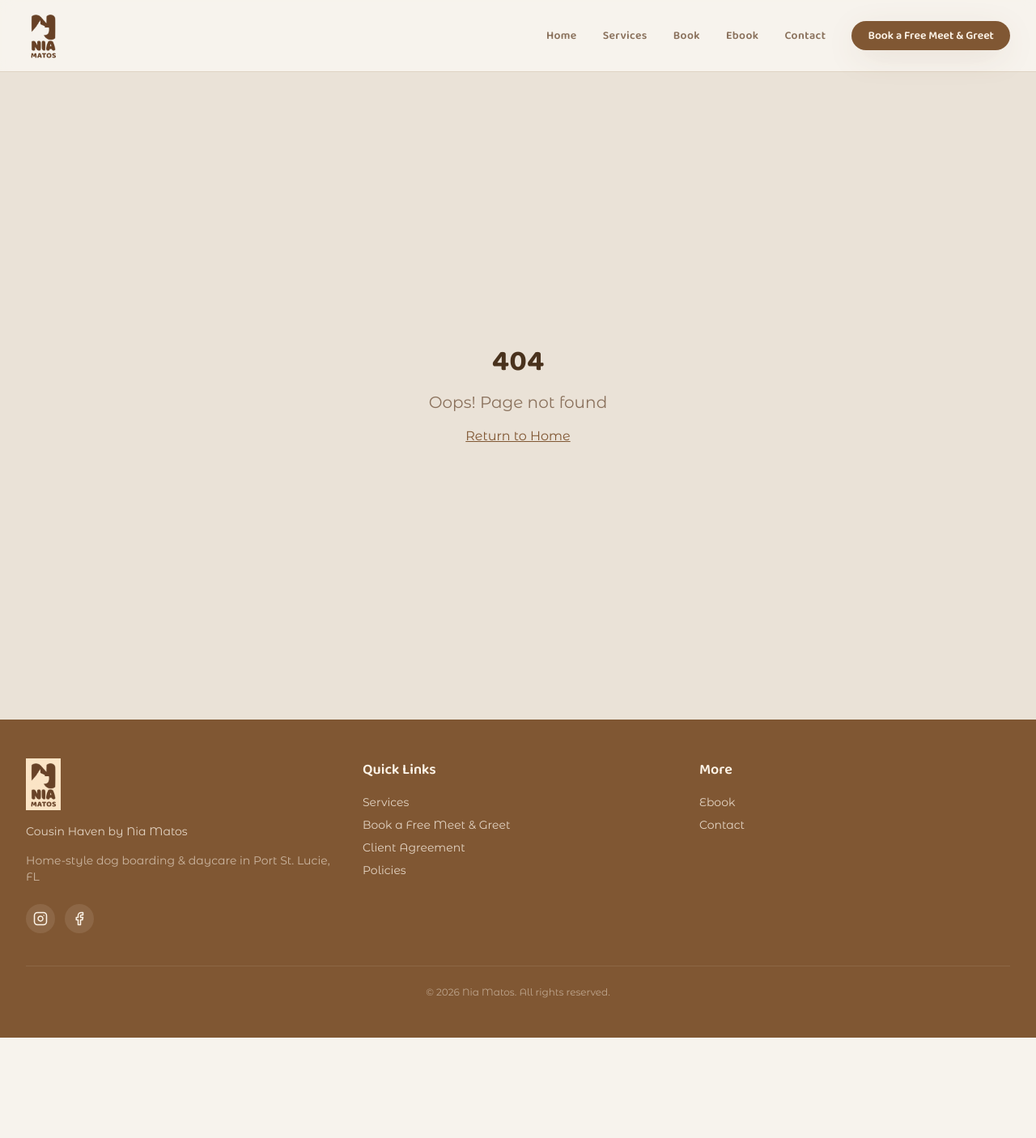
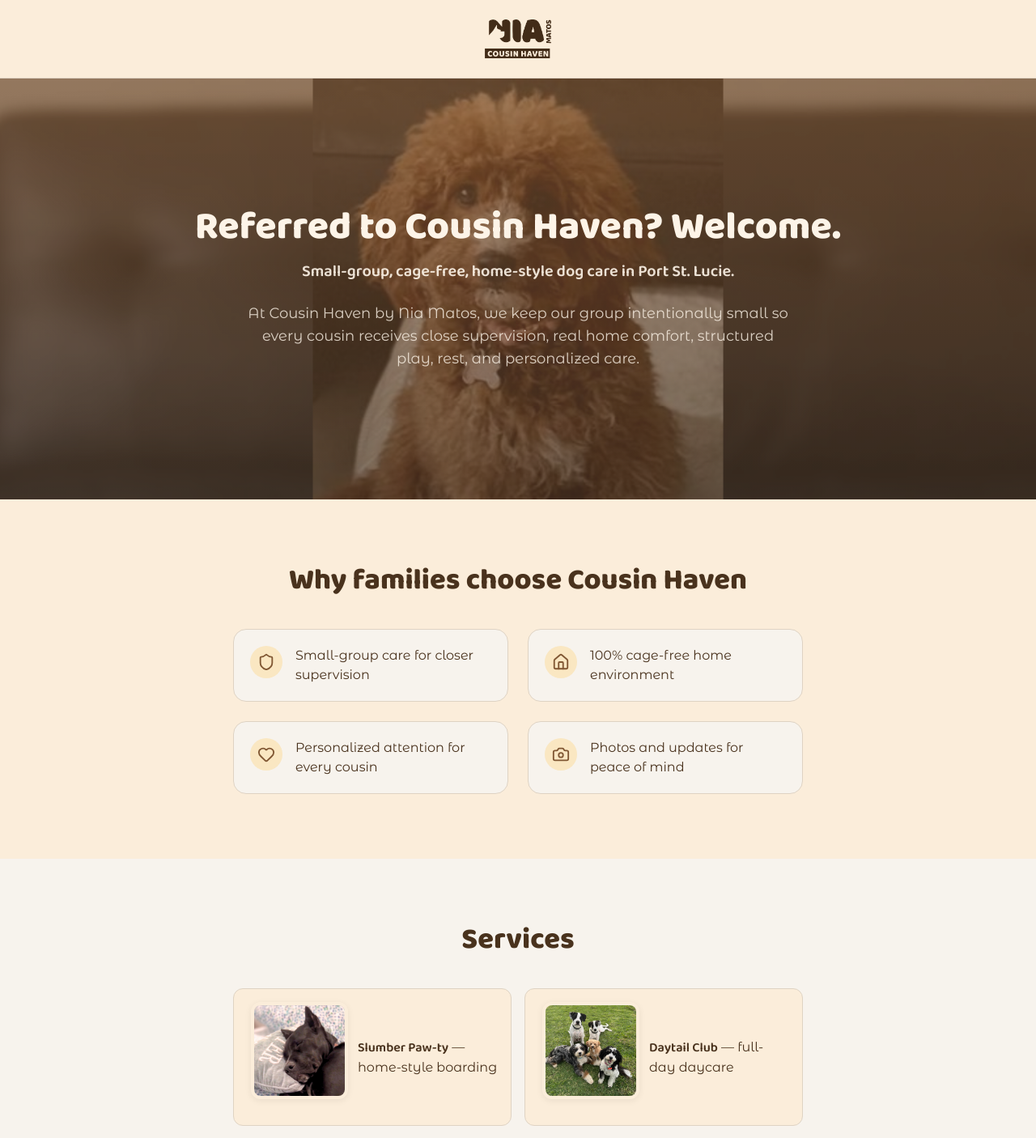
Before and after one commit to armandomatos/cousinhaven, a Next.js app: page /refer in a window 1280 px wide. Before the commit this address had no page. Shown: the top 1406 px of the page at 81% size. Before the commit the page ends 1282 px from the top, so only its background shows below. Built offline with nearby package versions, Linux system fonts and the light colour scheme.

Commit message:
refer page

```diff
--- a/src/pages/_app.tsx
+++ b/src/pages/_app.tsx
@@ -4,6 +4,11 @@
 import Footer from "@/components/footer";
 
 export default function MyApp({ Component, pageProps }: AppProps) {
+  // If the page sets noLayout, render without header/footer
+  // @ts-ignore
+  if (Component.noLayout) {
+    return <Component {...pageProps} />;
+  }
   return (
     <div className="flex flex-col min-h-screen">
       <Header />
--- /dev/null
+++ b/src/pages/refer.tsx
@@ -0,0 +1,189 @@
+import { Heart, Home, Shield, Camera, ArrowRight, MapPin, Star } from "lucide-react";
+import cousinHavenLogo from "@/assets/cousin-haven-logo-dark.png";
+
+const trustPoints = [
+  { icon: <Shield size={22} />, text: "Small-group care for closer supervision" },
+  { icon: <Home size={22} />, text: "100% cage-free home environment" },
+  { icon: <Heart size={22} />, text: "Personalized attention for every cousin" },
+  { icon: <Camera size={22} />, text: "Photos and updates for peace of mind" },
+];
+
+const services = [
+  { emoji: "🌙", name: "Slumber Paw-ty", desc: "home-style boarding" },
+  { emoji: "☀️", name: "Daytail Club", desc: "full-day daycare" },
+  { emoji: "🐾", name: "Sniff & Go", desc: "half-day daycare" },
+  { emoji: "🛁", name: "Shine & Fluff", desc: "bath & brush add-on" },
+];
+
+const serviceImages: Record<string, string> = {
+  "Slumber Paw-ty": "/images/boarding.png",
+  "Daytail Club": "/images/daycare.png",
+  "Sniff & Go": "/images/halfday.png",
+  "Shine & Fluff": "/images/bathbrush.png",
+};
+const whatsappLink =
+  "https://wa.me/18186973791?text=Hi%21%20I%20was%20referred%20to%20Cousin%20Haven%20and%20would%20love%20to%20request%20a%20Meet%20%26%20Greet%20for%20my%20dog.%20I%E2%80%99m%20looking%20for%20boarding%2Fdaycare.";
+
+const Refer = () => {
+  return (
+    <div className="min-h-screen bg-background text-foreground">
+        {/* Header / Logo */}
+      <header className="py-6 bg-card border-b">
+        <div className="container flex justify-center">
+        <img src="/images/cousin-haven-logo-brown.png" alt="Cousin Haven" className="h-12" />
+        </div>
+      </header>
+      {/* Section 1 — Hero */}
+      <section  className="relative overflow-hidden bg-gradient-hero text-primary-foreground" aria-label="Hero">
+          <div className="absolute inset-0 opacity-30">
+            <img
+             src="/images/cousinrefer1.png"
+             alt="Happy dogs in a home"
+             className="w-full h-full object-cover"
+             style={{ objectFit: 'cover', objectPosition: 'top center', width: '100%', height: '100%' }}
+             loading="lazy"
+             decoding="async"
+            />
+          </div>
+        <div className="relative container py-40 md:py-36max-w-3xl text-center">
+
+          <h1 className="font-display text-4xl md:text-5xl leading-tight mb-4">
+            Referred to Cousin Haven? Welcome.
+          </h1>
+          <p className="font-subhead text-lg md:text-xl opacity-90 mb-6">
+            Small-group, cage-free, home-style dog care in Port St. Lucie.
+          </p>
+          <p className="font-body text-base md:text-lg opacity-80 leading-relaxed max-w-2xl mx-auto">
+            At Cousin Haven by Nia Matos, we keep our group intentionally small so every cousin
+            receives close supervision, real home comfort, structured play, rest, and personalized
+            care.
+          </p>
+        </div>
+      </section>
+
+      {/* Section 2 — Trust */}
+      <section className="py-16 md:py-20 bg-card">
+        <div className="container max-w-3xl">
+          <h2 className="font-display text-3xl md:text-4xl text-center mb-10">
+            Why families choose Cousin Haven
+          </h2>
+          <div className="grid grid-cols-1 sm:grid-cols-2 gap-6">
+            {trustPoints.map((point, i) => (
+              <div
+                key={i}
+                className="flex items-start gap-4 p-5 rounded-2xl bg-background border"
+              >
+                <div className="w-10 h-10 rounded-full bg-secondary/30 flex items-center justify-center text-primary shrink-0">
+                  {point.icon}
+                </div>
+                <p className="font-body text-sm md:text-base">{point.text}</p>
+              </div>
+            ))}
+          </div>
+        </div>
+      </section>
+
+      {/* Section 3 — Services */}
+      <section className="py-16 md:py-20">
+        <div className="container max-w-3xl">
+          <h2 className="font-display text-3xl md:text-4xl text-center mb-10">Services</h2>
+          <div className="grid grid-cols-1 sm:grid-cols-2 gap-4 mb-8">
+            {services.map((s, i) => (
+              <div
+                key={i}
+                className="flex items-center gap-3 p-4 rounded-xl bg-card border"
+              >
+                <img src={serviceImages[s.name]} alt={s.name + ' service icon'} className="mb-4 block h-16 service-img-mobile" height={64} width={64} loading="lazy" decoding="async" style={{ color: 'transparent' }} />
+                <p className="font-body text-sm md:text-base">
+                  <span className="font-subhead">{s.name}</span> — {s.desc}
+                </p>
+              </div>
+            ))}
+          </div>
+          <p className="font-body text-sm text-muted-foreground text-center italic">
+            All new cousins begin with a free Meet & Greet to make sure we are the right fit.
+          </p>
+        </div>
+      </section>
+
+      {/* Section 4 — Location */}
+      <section className="py-16 md:py-20 bg-card">
+        <div className="container max-w-3xl text-center">
+          <div className="w-12 h-12 rounded-full bg-secondary/30 flex items-center justify-center text-primary mx-auto mb-4">
+            <MapPin size={24} />
+          </div>
+          <h2 className="font-display text-3xl md:text-4xl mb-4">Located in Port St. Lucie</h2>
+          <p className="font-body text-muted-foreground max-w-lg mx-auto">
+            Conveniently located near I-95 & Gatlin Blvd for local dog families looking for trusted
+            home-style care.
+          </p>
+        </div>
+      </section>
+
+      {/* Section 5 — Social Proof */}
+      <section className="py-16 md:py-20">
+        <div className="container max-w-2xl text-center">
+          <div className="flex justify-center gap-1 mb-6 text-gold">
+            {[...Array(5)].map((_, j) => (
+              <Star key={j} size={20} fill="currentColor" />
+            ))}
+          </div>
+          <blockquote className="font-body text-lg md:text-xl italic text-muted-foreground mb-4 leading-relaxed">
+            "Cousin Haven is truly a paradise for dogs! It was our two pups first time at Cousin Haven and they had the best time of their lives running around, playing, and feeling completely at ease with Armando and his home. He constantly kept us updated with photos and videos, not just of our dogs, but also any new pups coming in so we always knew who was around. That level of care and communication made us feel so comfortable leaving our dogs with him. We definitely recommend Cousin Haven ⭐️11/10!!!⭐️"
+          </blockquote>
+          <p className="font-subhead text-sm">— Cousin Haven Client</p>
+        </div>
+      </section>
+
+      {/* Section 6 — Final CTA */}
+      <section className="relative py-16 md:py-24 text-primary-foreground overflow-hidden bg-gradient-hero">
+
+         <div className="absolute inset-0 opacity-30">
+            <img
+             src="/images/cousinrefer2.png"
+             alt="Happy dogs in a home"
+             className="w-full h-full object-cover"
+             style={{ objectFit: 'cover', objectPosition: 'top center', width: '100%', height: '100%' }}
+             loading="lazy"
+             decoding="async"
+            />
+          </div>
+         <div className="container max-w-3xl text-center relative z-10">
+          <h2 className="font-display text-3xl md:text-4xl mb-4">
+            Ready to meet your dog's new home away from home?
+          </h2>
+          <p className="font-body text-base md:text-lg opacity-90 mb-10 max-w-xl mx-auto">
+            We keep spots limited so we can focus on quality, safety, and personalized care. Start
+            with a free Meet & Greet.
+          </p>
+          <div className="flex flex-col sm:flex-row gap-4 justify-center">
+            <a
+              href={whatsappLink}
+              target="_blank"
+              rel="noopener noreferrer"
+              className="inline-flex items-center justify-center gap-2 font-subhead px-8 py-4 rounded-full bg-secondary text-secondary-foreground shadow-gold hover:scale-105 transition-transform text-lg"
+            >
+              Request a Meet & Greet on WhatsApp <ArrowRight size={20} />
+            </a>
+            <a
+              href="https://forms.gle/84FHjPf4qeHm3Rzb6"
+              className="inline-flex items-center justify-center gap-2 font-subhead px-8 py-4 rounded-full border-2 border-primary-foreground/40 text-primary-foreground hover:bg-primary-foreground/10 transition-colors text-lg"
+            >
+              Quick Meet & Greet Request Form
+            </a>
+          </div>
+        </div>
+      </section>
+
+        {/* Footer */}
+      <footer className="py-6 bg-card border-t text-center">
+        <p className="font-body text-xs text-muted-foreground">
+          © {new Date().getFullYear()} Cousin Haven by Nia Matos. All rights reserved.
+        </p>
+      </footer>
+    </div>
+  );
+};
+
+Refer.noLayout = true;
+export default Refer;
```
Also changed, not shown: public/images/cousinrefer1.png (added), public/images/cousinrefer2.png (added).
